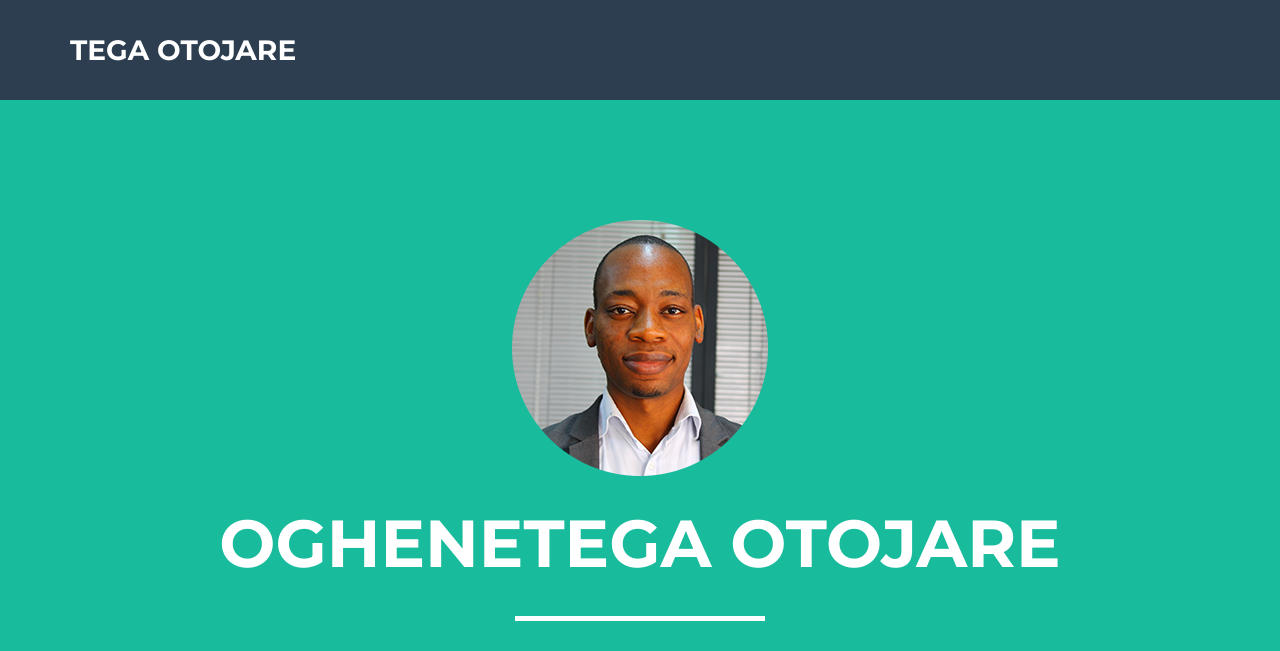
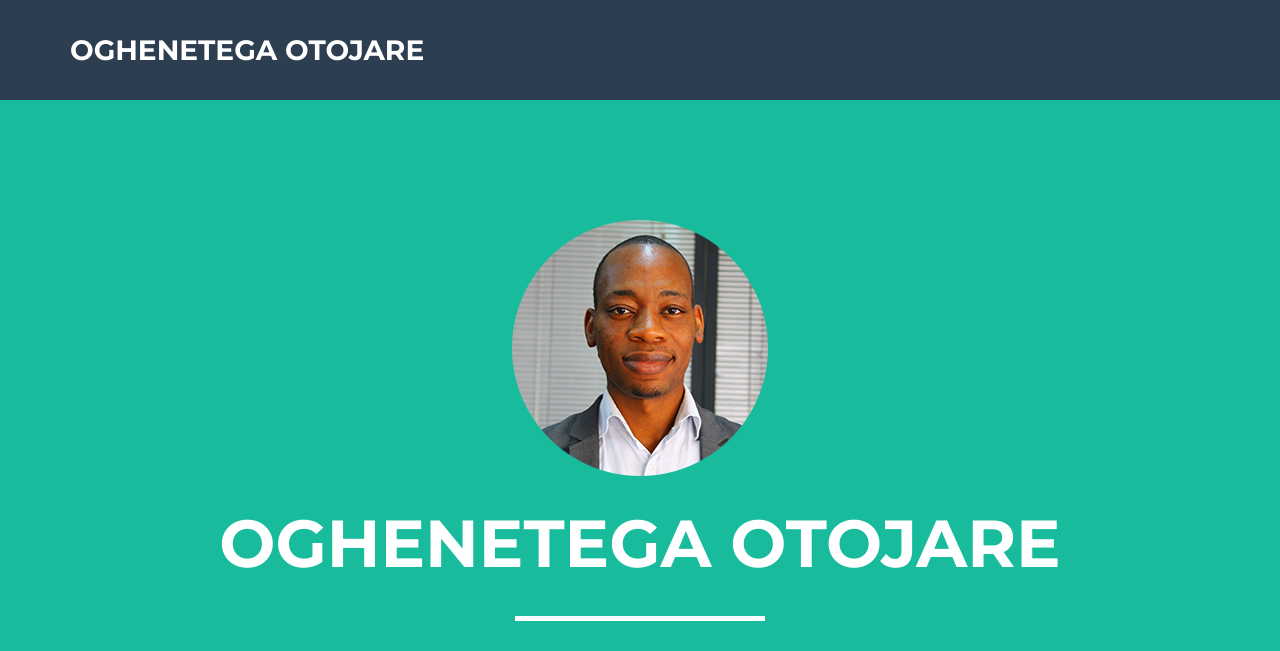
Before and after one commit to warribros/warribros.github.io, a website: page index.html in a window 1280 px wide. Shown: the top 651 px of the page. Drawn offline with nearby package versions, Linux system fonts and the light colour scheme.

Commit message:
Update index.html

```diff
--- a/index.html
+++ b/index.html
@@ -41,7 +41,7 @@
                 <button type="button" class="navbar-toggle" data-toggle="collapse" data-target="#bs-example-navbar-collapse-1">
                     <span class="sr-only">Toggle navigation</span> Menu <i class="fa fa-bars"></i>
                 </button>
-                <a class="navbar-brand" href="#page-top">Tega Otojare</a>
+                <a class="navbar-brand" href="#page-top">Oghenetega Otojare</a>
             </div>
 
             <!-- Collect the nav links, forms, and other content for toggling -->
```
